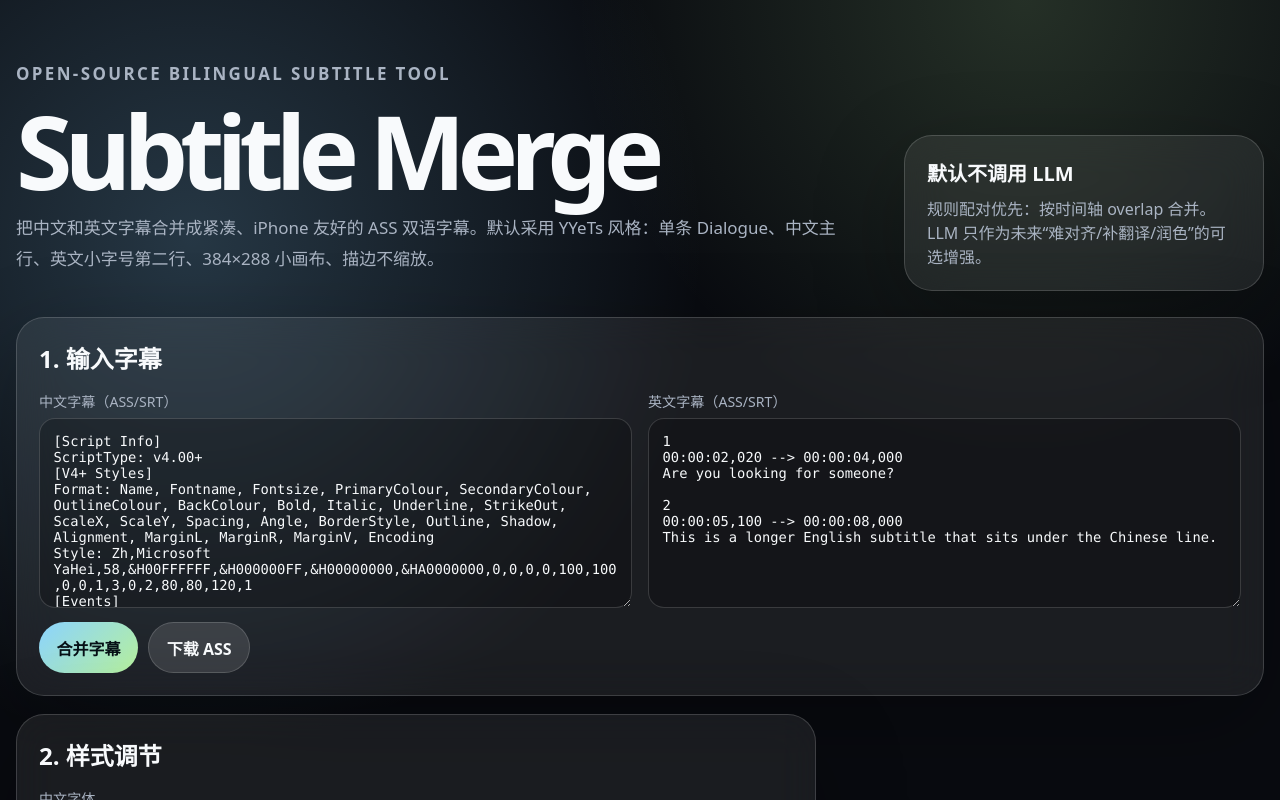
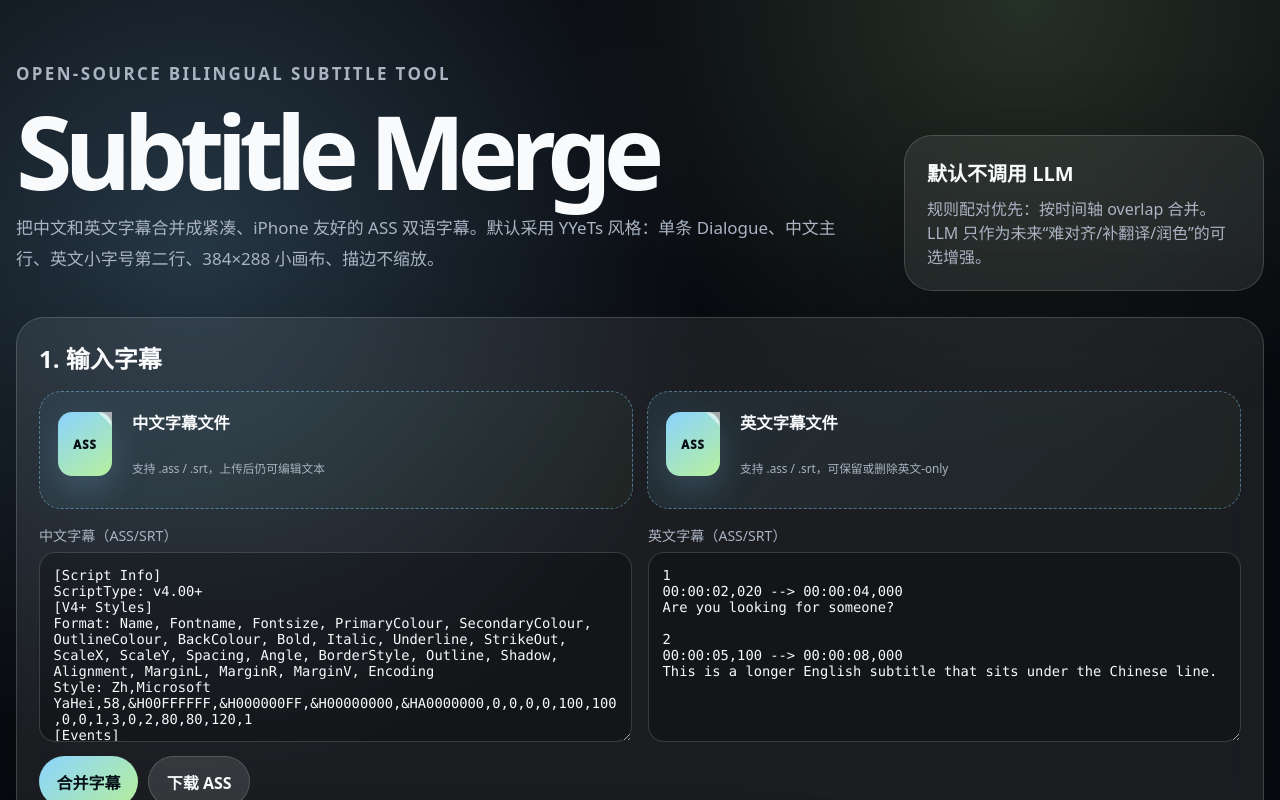
Before and after one commit to violin321/subtitle-merge, a Next.js app: page / in a window 1280 px wide. Shown: the top 800 px of the page. Built offline with nearby package versions, Linux system fonts and the light colour scheme.

Commit message:
Add subtitle file uploads

```diff
--- a/src/app/globals.css
+++ b/src/app/globals.css
@@ -76,3 +76,39 @@ h3 { margin: .3rem 0 .7rem; color: var(--muted); font-size: .9rem; }
   .hero, .grid, .twoCols, .previewGrid { grid-template-columns: 1fr; }
   .phone { width: 100%; }
 }
+.uploadRail { display: grid; grid-template-columns: 1fr 1fr; gap: 14px; margin-bottom: 16px; }
+.fileDrop {
+  position: relative;
+  min-height: 118px;
+  border-radius: 22px;
+  border: 1px dashed rgba(139,211,255,.44);
+  background:
+    linear-gradient(135deg, rgba(139,211,255,.12), rgba(182,240,156,.06)),
+    rgba(0,0,0,.18);
+  padding: 18px 18px 18px 92px;
+  overflow: hidden;
+  cursor: pointer;
+  transition: transform .18s ease, border-color .18s ease, background .18s ease;
+}
+.fileDrop:hover { transform: translateY(-2px); border-color: rgba(182,240,156,.72); background: linear-gradient(135deg, rgba(139,211,255,.18), rgba(182,240,156,.1)), rgba(0,0,0,.22); }
+.fileDrop input { position: absolute; inset: 0; opacity: 0; cursor: pointer; }
+.fileDrop strong { display: block; color: var(--text); font-size: 1.02rem; margin-bottom: .35rem; }
+.fileDrop small { color: var(--muted); line-height: 1.5; }
+.fileIcon {
+  position: absolute;
+  left: 18px;
+  top: 20px;
+  width: 54px;
+  height: 64px;
+  border-radius: 14px;
+  display: grid;
+  place-items: center;
+  color: #071016;
+  font-size: .72rem;
+  font-weight: 950;
+  letter-spacing: .08em;
+  background: linear-gradient(145deg, var(--accent), var(--accent-2));
+  box-shadow: 0 14px 34px rgba(139,211,255,.2);
+}
+.fileIcon::after { content: ''; position: absolute; right: 0; top: 0; border-width: 0 14px 14px 0; border-style: solid; border-color: transparent rgba(255,255,255,.58) transparent transparent; }
+@media (max-width: 900px) { .uploadRail { grid-template-columns: 1fr; } }
--- a/src/app/page.tsx
+++ b/src/app/page.tsx
@@ -1,6 +1,6 @@
 'use client';
 
-import { useMemo, useState } from 'react';
+import { ChangeEvent, useMemo, useState } from 'react';
 import { defaultOptions, mergeSubtitles, type MergeOptions, type MergeStats } from '@/lib/subtitles';
 
 const sampleZh = `[Script Info]
@@ -51,8 +51,22 @@ export default function Home() {
     }
   }
 
+  function handleFile(event: ChangeEvent<HTMLInputElement>, target: 'zh' | 'en') {
+    const file = event.target.files?.[0];
+    if (!file) return;
+    const reader = new FileReader();
+    reader.onload = () => {
+      const text = String(reader.result ?? '');
+      if (target === 'zh') setZh(text);
+      else setEn(text);
+    };
+    reader.readAsText(file);
+  }
+
   function download() {
-    const blob = new Blob([ass], { type: 'text/plain;charset=utf-8' });
+    if (!ass) runMerge();
+    const content = ass || mergeSubtitles(zh, en, options).ass;
+    const blob = new Blob([content], { type: 'text/plain;charset=utf-8' });
     const url = URL.createObjectURL(blob);
     const a = document.createElement('a');
     a.href = url;
@@ -80,13 +94,17 @@ export default function Home() {
       <section className="grid">
         <div className="panel wide">
           <h2>1. 输入字幕</h2>
+          <div className="uploadRail">
+            <FileDrop title="中文字幕文件" hint="支持 .ass / .srt，上传后仍可编辑文本" onChange={(e) => handleFile(e, 'zh')} />
+            <FileDrop title="英文字幕文件" hint="支持 .ass / .srt，可保留或删除英文-only" onChange={(e) => handleFile(e, 'en')} />
+          </div>
           <div className="twoCols">
             <label>中文字幕（ASS/SRT）<textarea value={zh} onChange={(e) => setZh(e.target.value)} /></label>
             <label>英文字幕（ASS/SRT）<textarea value={en} onChange={(e) => setEn(e.target.value)} /></label>
           </div>
           <div className="actions">
             <button onClick={runMerge}>合并字幕</button>
-            <button className="secondary" disabled={!ass} onClick={download}>下载 ASS</button>
+            <button className="secondary" onClick={download}>下载 ASS</button>
           </div>
           {error && <p className="error">{error}</p>}
           {stats && <div className="stats">
@@ -125,6 +143,18 @@ export default function Home() {
   );
 }
 
+
+function FileDrop({ title, hint, onChange }: { title: string; hint: string; onChange: (event: ChangeEvent<HTMLInputElement>) => void }) {
+  return (
+    <label className="fileDrop">
+      <input type="file" accept=".ass,.srt,.ssa,text/plain" onChange={onChange} />
+      <span className="fileIcon">ASS</span>
+      <strong>{title}</strong>
+      <small>{hint}</small>
+    </label>
+  );
+}
+
 function Device({ title, mode, zh, en, options }: { title: string; mode: 'phone' | 'desktop'; zh: string; en: string; options: MergeOptions }) {
   return <div>
     <h3>{title}</h3>
```
